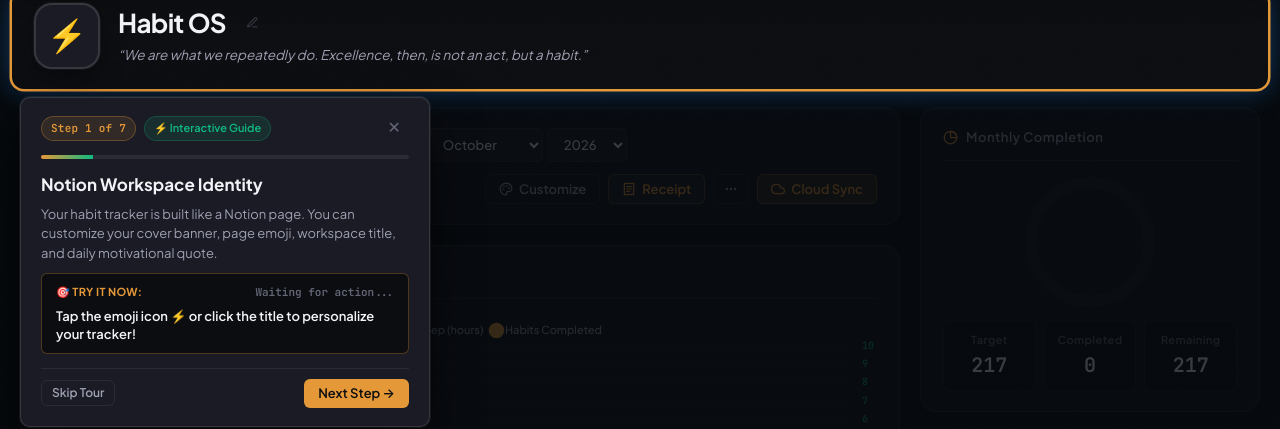
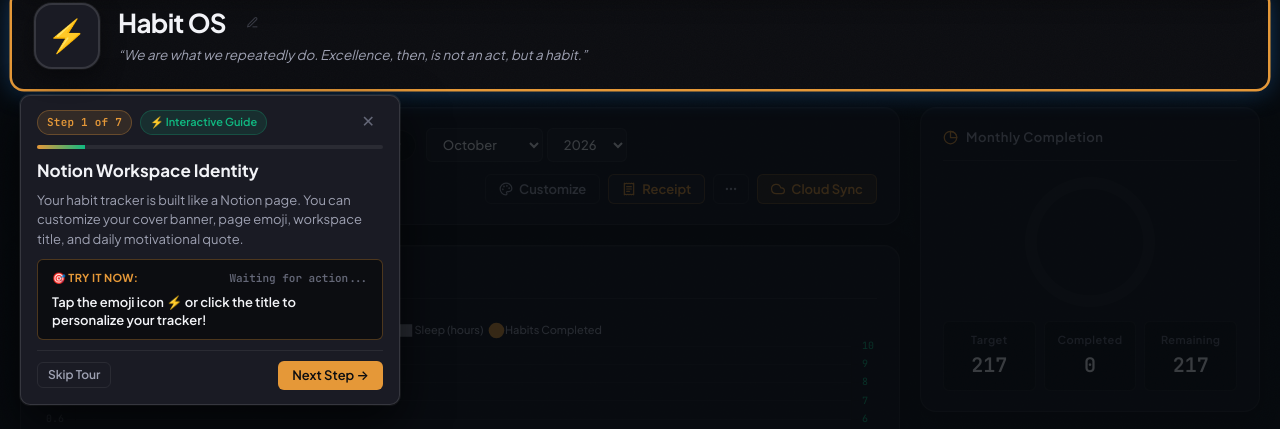
Before and after one commit to jhrmmartin/Habit-Tracker, a plain HTML site: page index.html in a window 1280 px wide. Shown: the part 265-694 px from the top of the page. Drawn offline with nearby package versions, Linux system fonts and the light colour scheme.

Commit message:
fix: implement collision-free tour card positioning algorithm with zero target overlap

```diff
--- a/app.js
+++ b/app.js
@@ -2112,6 +2112,10 @@
         desc: 'Switch anytime between the full 31-day Month Grid and the distraction-free Today Focus list (designed for smartphones and quick 10-second check-ins).',
         prompt: 'Click "Today" (or "Grid") to switch the view mode now!',
         actionLabel: '🎯 TRY IT NOW:',
+        beforeShow: () => {
+            const el = document.querySelector('.view-mode-toggle');
+            if (el) el.scrollIntoView({ behavior: 'smooth', block: 'center' });
+        },
         targetSelector: () => document.querySelector('.view-mode-toggle'),
         setupListener: (onComplete) => {
             const todayBtn = document.getElementById('viewTodayBtn');
@@ -2293,6 +2297,9 @@
 
     window.addEventListener('resize', onTourReposition);
     window.addEventListener('scroll', onTourReposition, { passive: true });
+    if ('onscrollend' in window) {
+        window.addEventListener('scrollend', onTourReposition, { passive: true });
+    }
 }
 
 function exitInteractiveTour() {
@@ -2310,6 +2317,9 @@
 
     window.removeEventListener('resize', onTourReposition);
     window.removeEventListener('scroll', onTourReposition);
+    if ('onscrollend' in window) {
+        window.removeEventListener('scrollend', onTourReposition);
+    }
 
     localStorage.setItem('habitTracker_onboarded', 'true');
 }
@@ -2393,12 +2403,19 @@
         }
     }
 
-    // Spotlight repositioning
-    setTimeout(() => {
+    // Progressive spotlight repositioning as scrolling settles
+    const updateTourPos = () => {
+        if (!isTourActive) return;
         const targetEl = getStepTarget(step);
         setTourActiveElement(targetEl);
         positionTourSpotlight(targetEl);
-    }, 120);
+    };
+
+    updateTourPos();
+    setTimeout(updateTourPos, 60);
+    setTimeout(updateTourPos, 180);
+    setTimeout(updateTourPos, 350);
+    setTimeout(updateTourPos, 550);
 }
 
 function getStepTarget(step) {
@@ -2478,29 +2495,136 @@
     }
 
     if (card) {
+        positionTourCard(rect, card);
+    }
+}
+
+function positionTourCard(rect, card) {
+    if (!card || !rect) return;
     const isMobile = window.innerWidth <= 680;
     if (isMobile) {
+        card.style.top = '';
+        card.style.left = '';
+        card.style.bottom = '';
         return;
     }
 
     const cardRect = card.getBoundingClientRect();
+    const cardW = cardRect.width || 380;
     const cardH = cardRect.height || 260;
-        const cardW = cardRect.width || 410;
-
-        let top = rect.bottom + 16;
-        if (top + cardH > window.innerHeight - 20) {
-            top = Math.max(20, rect.top - cardH - 16);
-        }
-
-        let left = rect.left;
-        if (left + cardW > window.innerWidth - 20) {
-            left = window.innerWidth - cardW - 20;
-        }
-        if (left < 20) left = 20;
-
-        card.style.top = `${top}px`;
-        card.style.left = `${left}px`;
-    }
+    const vw = window.innerWidth;
+    const vh = window.innerHeight;
+    const margin = 16;
+    const gap = 14;
+
+    // Helper: returns true if candidate card bounding box intersects the target element's bounding box
+    function checkCollision(cTop, cLeft, cW, cH, target) {
+        const cRight = cLeft + cW;
+        const cBottom = cTop + cH;
+        const pad = 4;
+        return !(
+            cRight < (target.left - pad) ||
+            cLeft > (target.right + pad) ||
+            cBottom < (target.top - pad) ||
+            cTop > (target.bottom + pad)
+        );
+    }
+
+    // 4 candidate directions
+    const candidates = [
+        // 1. Below target (preferred default)
+        {
+            dir: 'below',
+            top: rect.bottom + gap,
+            left: Math.max(margin, Math.min(rect.left, vw - cardW - margin))
+        },
+        // 2. Above target
+        {
+            dir: 'above',
+            top: rect.top - cardH - gap,
+            left: Math.max(margin, Math.min(rect.left, vw - cardW - margin))
+        },
+        // 3. Right of target (ideal for left icon/buttons)
+        {
+            dir: 'right',
+            top: Math.max(margin, Math.min(rect.top, vh - cardH - margin)),
+            left: rect.right + gap
+        },
+        // 4. Left of target (ideal for right toolbar controls)
+        {
+            dir: 'left',
+            top: Math.max(margin, Math.min(rect.top, vh - cardH - margin)),
+            left: rect.left - cardW - gap
+        }
+    ];
+
+    // Priority pass: find a candidate that fits in viewport AND has 0 collision with target
+    let chosen = null;
+    for (const c of candidates) {
+        const inViewport = (
+            c.top >= margin &&
+            c.top + cardH <= vh - margin &&
+            c.left >= margin &&
+            c.left + cardW <= vw - margin
+        );
+        const collides = checkCollision(c.top, c.left, cardW, cardH, rect);
+        if (inViewport && !collides) {
+            chosen = c;
+            break;
+        }
+    }
+
+    // Secondary pass: if no candidate fits 100% inside viewport,
+    // evaluate available vertical space and position outside rect
+    if (!chosen) {
+        const spaceBelow = (vh - margin) - (rect.bottom + gap);
+        const spaceAbove = (rect.top - gap) - margin;
+
+        if (spaceBelow >= spaceAbove && spaceBelow >= 120) {
+            const top = rect.bottom + gap;
+            const left = Math.max(margin, Math.min(rect.left, vw - cardW - margin));
+            chosen = { dir: 'below', top, left };
+            const overflow = (top + cardH) - (vh - margin);
+            if (overflow > 0) {
+                window.scrollBy({ top: overflow + 20, behavior: 'smooth' });
+            }
+        } else if (spaceAbove >= 120) {
+            const top = rect.top - cardH - gap;
+            const left = Math.max(margin, Math.min(rect.left, vw - cardW - margin));
+            chosen = { dir: 'above', top, left };
+            const underflow = margin - top;
+            if (underflow > 0) {
+                window.scrollBy({ top: -(underflow + 20), behavior: 'smooth' });
+            }
+        } else {
+            // Side candidate fallback if horizontal space permits
+            if (rect.right + cardW + gap <= vw - margin) {
+                chosen = candidates[2];
+            } else if (rect.left - cardW - gap >= margin) {
+                chosen = candidates[3];
+            } else {
+                chosen = candidates[0];
+            }
+        }
+    }
+
+    let finalTop = chosen.top;
+    let finalLeft = chosen.left;
+
+    // Strict safety guard: never allow finalTop to sit on top of target element
+    if (checkCollision(finalTop, finalLeft, cardW, cardH, rect)) {
+        if (rect.top >= cardH + gap + margin) {
+            finalTop = rect.top - cardH - gap;
+        } else {
+            finalTop = rect.bottom + gap;
+        }
+    }
+
+    finalLeft = Math.max(margin, Math.min(finalLeft, vw - cardW - margin));
+
+    card.style.top = `${finalTop}px`;
+    card.style.left = `${finalLeft}px`;
+    card.style.bottom = 'auto';
 }
 
 function onTourReposition() {
--- a/style.css
+++ b/style.css
@@ -2278,19 +2278,30 @@
     position: fixed;
     z-index: 10003;
     pointer-events: auto;
-    width: 410px;
+    width: 380px;
     max-width: calc(100vw - 32px);
+    max-height: calc(100vh - 32px);
+    overflow-y: auto;
     background: var(--bg-surface-elevated, #161b22);
     border: 1px solid var(--border-strong, #30363d);
     border-radius: var(--radius-md, 12px);
-    box-shadow: 0 20px 48px rgba(0, 0, 0, 0.6), 0 0 0 1px rgba(255, 255, 255, 0.08);
-    padding: 18px 20px;
+    box-shadow: 0 20px 48px rgba(0, 0, 0, 0.65), 0 0 0 1px rgba(255, 255, 255, 0.08);
+    padding: 14px 16px;
     display: flex;
     flex-direction: column;
-    gap: 14px;
+    gap: 10px;
     backdrop-filter: blur(20px);
     -webkit-backdrop-filter: blur(20px);
-    transition: top 0.3s cubic-bezier(0.16, 1, 0.3, 1), left 0.3s cubic-bezier(0.16, 1, 0.3, 1), transform 0.2s ease, opacity 0.2s ease;
+    transition: top 0.25s cubic-bezier(0.16, 1, 0.3, 1), left 0.25s cubic-bezier(0.16, 1, 0.3, 1), transform 0.2s ease, opacity 0.2s ease;
+}
+
+.tour-card::-webkit-scrollbar {
+    width: 4px;
+}
+
+.tour-card::-webkit-scrollbar-thumb {
+    background: var(--border-strong, #30363d);
+    border-radius: 4px;
 }
 
 .tour-card-header {
```
Lines whose indentation alone changed are shown as unchanged.
